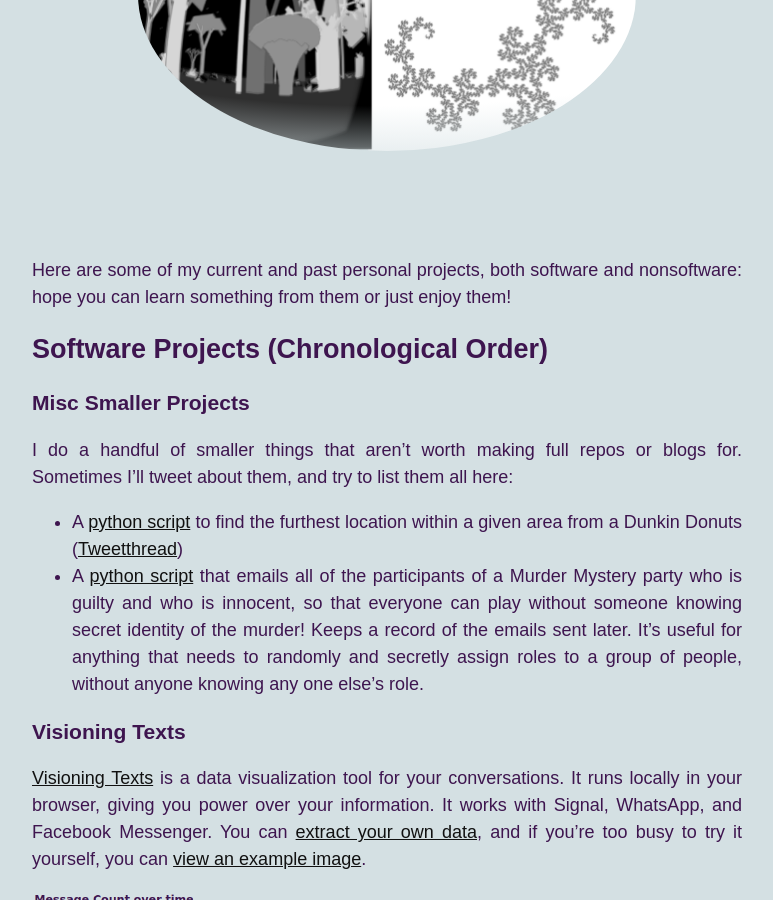
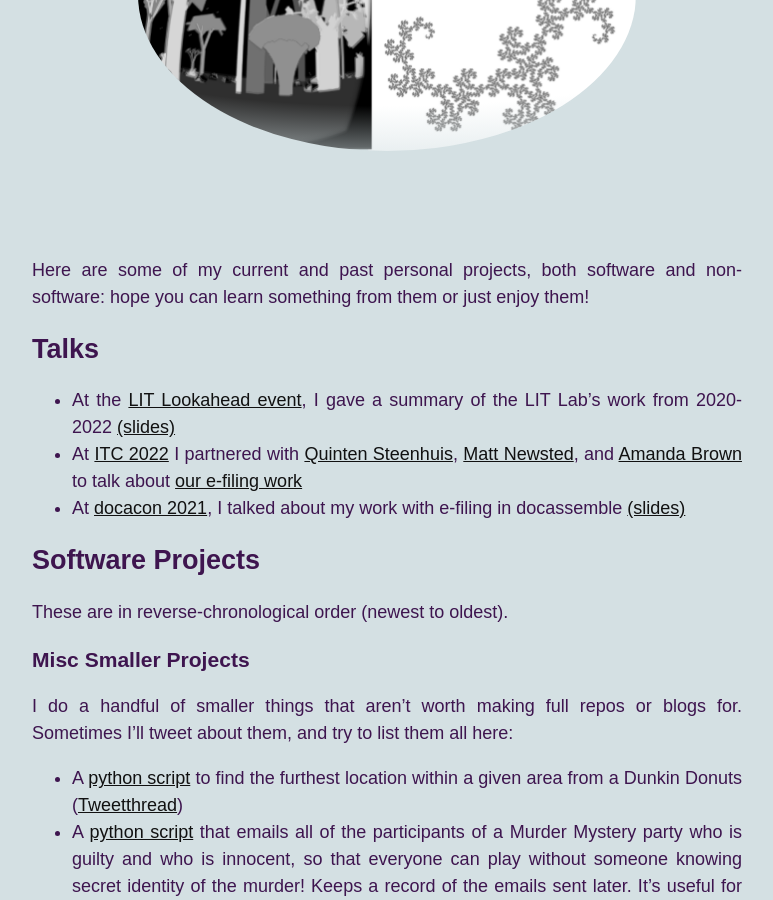
Before and after one commit to BryceStevenWilley/BryceStevenWilley.github.io, a Jekyll site: the page built from _pages/projects.md, in a window 1280 px wide and 900 px high, scrolled down 364 px. Shown: the whole window, without its empty margins (253-1026 px from the left). Built offline with Jekyll 4.4.1, drawn with Linux system fonts in a browser that asks for light colours.

Commit message:
Added talks section to projects page

```diff
--- a/_pages/projects.md
+++ b/_pages/projects.md
@@ -11,9 +11,17 @@ headerImg:
   alt: A collection of the different projects Bryce has made
 ---
 
-Here are some of my current and past personal projects, both software and nonsoftware: hope you can learn something from them or just enjoy them!
+Here are some of my current and past personal projects, both software and non-software: hope you can learn something from them or just enjoy them!
 
-## Software Projects (Chronological Order)
+## Talks
+
+* At the [LIT Lookahead event](https://suffolklitlab.org/events/lookahead/), I gave a summary of the LIT Lab's work from 2020-2022 [(slides)](/litlookahead-slides)
+* At [ITC 2022](https://www.lsc.gov/events/events/lscs-innovations-technology-conference) I partnered with [Quinten Steenhuis](https://www.nonprofittechy.com/), [Matt Newsted](https://www.illinoislegalaid.org/about/our-people/staff), and [Amanda Brown](https://lagniappelawlab.org/personnel/amanda-brown/) to talk about [our e-filing work](https://www.lsc.gov/2022-innovations-technology-conference-schedule)
+* At [docacon 2021](https://docacon.com/), I talked about my work with e-filing in docassemble [(slides)](/docacon-slides)
+
+## Software Projects
+
+These are in reverse-chronological order (newest to oldest).
 
 ### Misc Smaller Projects
 
```
